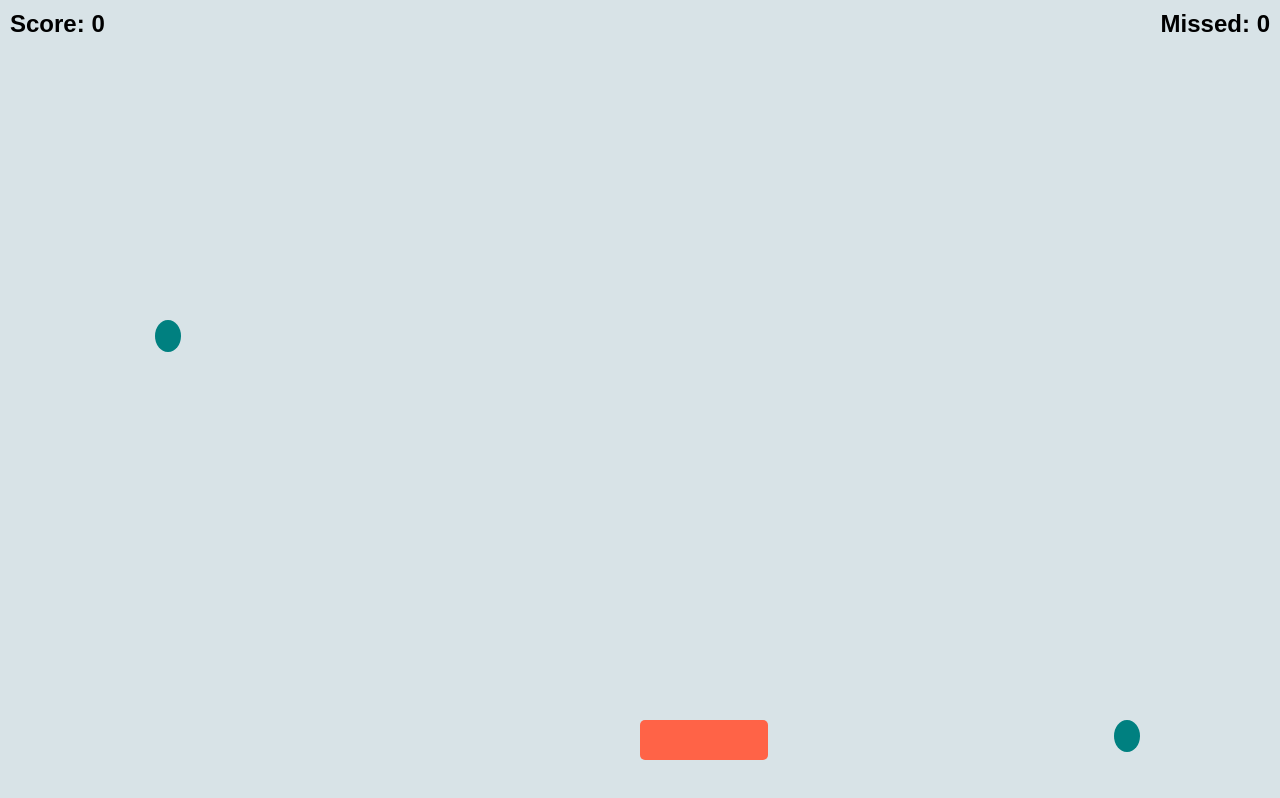
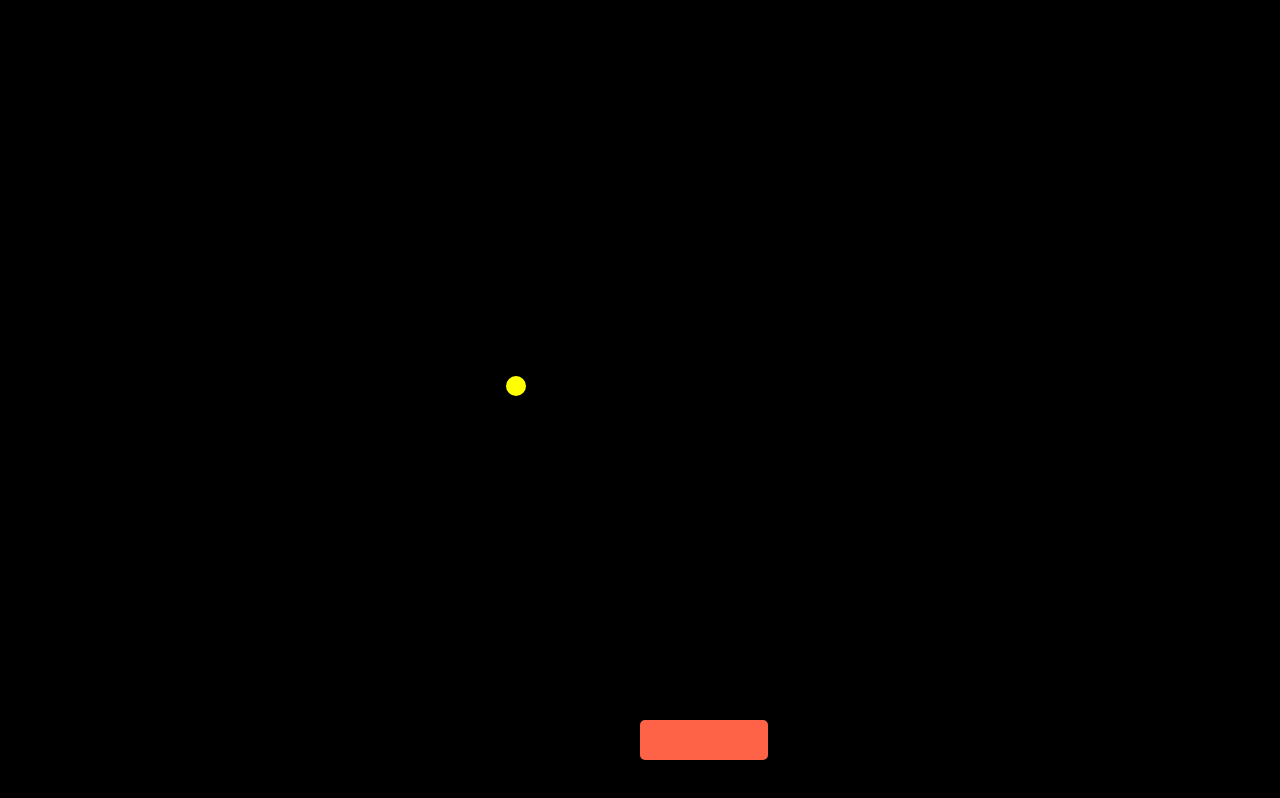
Before and after one commit to PrabhatChandraDwivedi/catch-it, a React (Create React App) app: page / in a window 1280 px wide. Both pictures are taken after a click on the button "Play". Built offline with nearby package versions, Linux system fonts and the light colour scheme.

Commit message:
Improving UI and fixing render lag

```diff
--- a/src/App.css
+++ b/src/App.css
@@ -1,8 +1,7 @@
-
 body {
   margin: 0;
   font-family: Arial, sans-serif;
-  background-color: #f0f8ff;
+  background-color: #000000;
 }
 
 .app {
@@ -14,15 +13,22 @@ body {
   overflow: hidden;
 }
 
-/* Landing page styling */
 .landing {
+  position: relative;
+  width: 100%;
+  height: 100%;
+  display: flex;
+  flex-direction: column;
+  justify-content: center;
+  align-items: center;
+  background-color: #000;
   text-align: center;
 }
 
 .landing h1 {
   font-size: 3rem;
   margin-bottom: 2rem;
-  color: #444;
+  color: #ffffff;
 }
 
 .landing button {
@@ -40,12 +46,11 @@ body {
   background-color: #0056b3;
 }
 
-/* Game container styling */
 .game-container {
   position: relative;
   width: 100vw;
   height: 100vh;
-  background-color: #d8e3e7;
+  background-color: #000;
   overflow: hidden;
 }
 
@@ -56,29 +61,39 @@ body {
   height: 5%;
   background-color: #ff6347;
   border-radius: 5px;
-  transition: left 0.1s;
 }
+
+.glowing-spot {
+  position: absolute;
+  width: 5px;
+  height: 5px;
+  background-color: white;
+  border-radius: 50%;
+  box-shadow: 0 0 10px 4px rgba(255, 255, 255, 0.6);
+  animation: glow-fade 3s infinite alternate ease-in-out;
+}
+
+@keyframes glow-fade {
+  0% {
+    opacity: 0.2;
+    transform: scale(1);
+  }
+  50% {
+    opacity: 0.6;
+    transform: scale(1.2);
+  }
+  100% {
+    opacity: 0.2;
+    transform: scale(1);
+  }
+}
+
 
 .falling-object {
   position: absolute;
-  width: 2%;
-  height: 4%;
-  background-color: #008080;
+  width: 20px;
+  height: 20px;
+  background-color: #ff0;
   border-radius: 50%;
+  z-index: 1;
 }
-
-.score-board {
-  position: absolute;
-  top: 10px;
-  left: 10px;
-  font-size: 1.5rem;
-  font-weight: bold;
-}
-
-.missed-board {
-  position: absolute;
-  top: 10px;
-  right: 10px;
-  font-size: 1.5rem;
-  font-weight: bold;
-}
--- a/src/App.js
+++ b/src/App.js
@@ -1,106 +1,108 @@
-import React, { useState, useEffect } from "react";
+import React, { useState, useEffect, useRef } from "react";
 import "./App.css";
 
 function App() {
   const [gameStarted, setGameStarted] = useState(false);
-  const [basketPosition, setBasketPosition] = useState(50);
   const [fallingObjects, setFallingObjects] = useState([]);
   const [score, setScore] = useState(0);
   const [missed, setMissed] = useState(0);
   const maxMissed = 5;
 
+  const basketPositionRef = useRef(50);
+  const movementRef = useRef(0);
+  const glowingSpots = Array.from({ length: 50 }, () => ({
+    left: Math.random() * 100,
+    top: Math.random() * 100,
+  }));
+
+  const animationFrameRefs = useRef({
+    moveBasket: null,
+    fallLoop: null,
+  });
 
   useEffect(() => {
-    let movement = 0;
-
     const handleKeyDown = (e) => {
-      if (e.key === "ArrowLeft" || e.key === "a") movement = -1;
-      if (e.key === "ArrowRight" || e.key === "d") movement = 1;
+      if (e.key === "ArrowLeft" || e.key === "a") movementRef.current = -1;
+      if (e.key === "ArrowRight" || e.key === "d") movementRef.current = 1;
     };
 
-    const handleKeyUp = (e) => {
-      if (
-        e.key === "ArrowLeft" ||
-        e.key === "a" ||
-        e.key === "ArrowRight" ||
-        e.key === "d"
-      ) {
-        movement = 0;
-      }
-    };
-
-    const moveBasket = () => {
-      setBasketPosition((prev) => {
-        let newPosition = prev + movement * 0.5;
-        return Math.max(0, Math.min(100, newPosition));
-      });
+    const handleKeyUp = () => {
+      movementRef.current = 0;
     };
 
     window.addEventListener("keydown", handleKeyDown);
     window.addEventListener("keyup", handleKeyUp);
 
-    const interval = setInterval(moveBasket, 10);
+    const moveBasket = () => {
+      basketPositionRef.current = Math.max(
+        0,
+        Math.min(100, basketPositionRef.current + movementRef.current * 0.5)
+      );
+      animationFrameRefs.current.moveBasket = requestAnimationFrame(moveBasket);
+    };
+
+    animationFrameRefs.current.moveBasket = requestAnimationFrame(moveBasket);
 
     return () => {
       window.removeEventListener("keydown", handleKeyDown);
       window.removeEventListener("keyup", handleKeyUp);
-      clearInterval(interval);
+      cancelAnimationFrame(animationFrameRefs.current.moveBasket);
     };
   }, []);
-
 
   useEffect(() => {
     if (!gameStarted) return;
 
-    const interval = setInterval(() => {
+    const spawnInterval = 1000;
+    let spawnTimeout;
+
+    const spawnFallingObjects = () => {
       setFallingObjects((prev) => [
         ...prev,
-        {
-          id: Date.now(),
-          position: Math.random() * 100,
-          top: 0,
-        },
+        { id: Date.now(), position: Math.random() * 100, top: 0 },
       ]);
-    }, 1000);
+      spawnTimeout = setTimeout(spawnFallingObjects, spawnInterval);
+    };
 
-    return () => clearInterval(interval);
+    spawnFallingObjects();
+
+    return () => {
+      clearTimeout(spawnTimeout);
+    };
   }, [gameStarted]);
-
 
   useEffect(() => {
     if (!gameStarted) return;
 
-    const interval = setInterval(() => {
+    const fallObjects = () => {
       setFallingObjects((prev) =>
         prev
-          .map((obj) => ({
-            ...obj,
-            top: obj.top + 0.5,
-          }))
+          .map((obj) => ({ ...obj, top: obj.top + 1 }))
           .filter((obj) => {
             if (
               obj.top >= 90 &&
-              obj.position >= basketPosition - 10 &&
-              obj.position <= basketPosition + 10
+              obj.position >= basketPositionRef.current - 10 &&
+              obj.position <= basketPositionRef.current + 10
             ) {
               setScore((prev) => prev + 1);
               return false;
             }
-
-
             if (obj.top > 100) {
               setMissed((prev) => prev + 1);
               return false;
             }
-
             return true;
           })
       );
-    }, 10);
+      animationFrameRefs.current.fallLoop = requestAnimationFrame(fallObjects);
+    };
 
-    return () => clearInterval(interval);
-  }, [gameStarted, basketPosition]);
+    animationFrameRefs.current.fallLoop = requestAnimationFrame(fallObjects);
 
+    return () => {
+      cancelAnimationFrame(animationFrameRefs.current.fallLoop);
+    };
+  }, [gameStarted]);
 
   useEffect(() => {
     if (missed >= maxMissed) {
@@ -118,12 +120,19 @@ function App() {
         <div className="landing">
           <h1>Catch It</h1>
           <button onClick={() => setGameStarted(true)}>Play</button>
+          {glowingSpots.map((spot, index) => (
+            <div
+              key={index}
+              className="glowing-spot"
+              style={{ left: `${spot.left}%`, top: `${spot.top}%` }}
+            ></div>
+          ))}
         </div>
       ) : (
         <div className="game-container">
           <div
             className="basket"
-            style={{ left: `${basketPosition}%` }}
+            style={{ left: `${basketPositionRef.current}%` }}
           ></div>
           {fallingObjects.map((obj) => (
             <div
```
